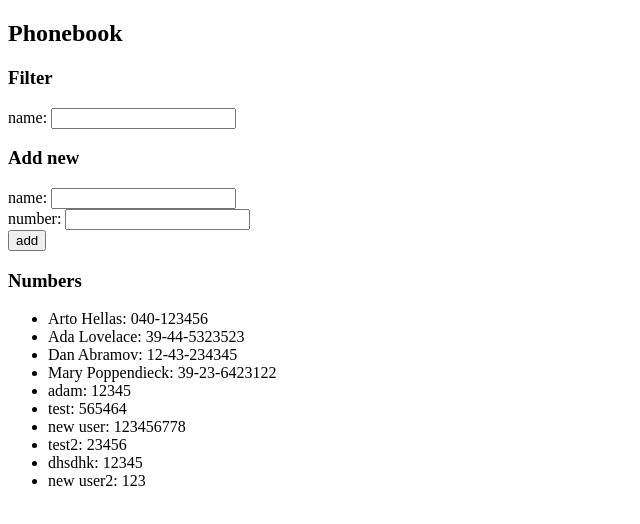
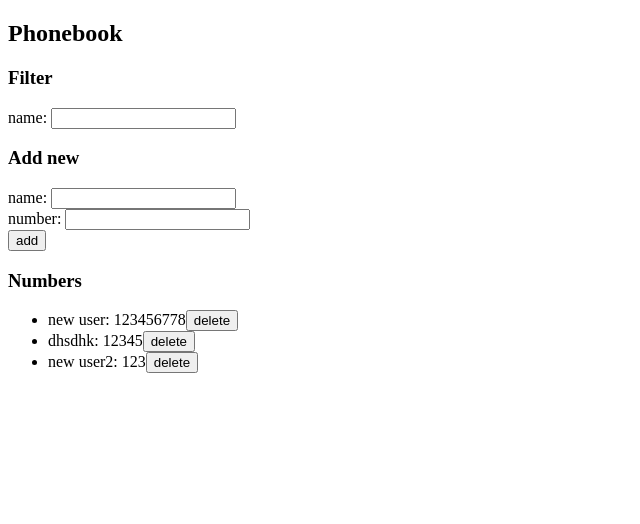
Before and after one commit to parradam/fullstackopen, a React (Create React App) app in the folder part2/phonebook/: page / in a window 1280 px wide. Shown: the top 524 px of the page, without its empty margins (0-640 px from the left). Built offline with nearby package versions, Linux system fonts and the light colour scheme; data requests are answered from the project's data file.

Commit message:
2.17 complete

```diff
--- a/part2/phonebook/db.json
+++ b/part2/phonebook/db.json
@@ -1,44 +1,9 @@
 {
   "persons": [
-    {
-      "name": "Arto Hellas",
-      "number": "040-123456",
-      "id": 1
-    },
-    {
-      "name": "Ada Lovelace",
-      "number": "39-44-5323523",
-      "id": 2
-    },
-    {
-      "name": "Dan Abramov",
-      "number": "12-43-234345",
-      "id": 3
-    },
-    {
-      "name": "Mary Poppendieck",
-      "number": "39-23-6423122",
-      "id": 4
-    },
-    {
-      "name": "adam",
-      "number": "12345",
-      "id": 5
-    },
-    {
-      "name": "test",
-      "number": "565464",
-      "id": 6
-    },
     {
       "name": "new user",
       "number": "123456778",
       "id": 7
-    },
-    {
-      "name": "test2",
-      "number": "23456",
-      "id": 8
     },
     {
       "name": "dhsdhk",
--- a/part2/phonebook/src/App.js
+++ b/part2/phonebook/src/App.js
@@ -23,6 +23,20 @@ const App = () => {
 
   const handleNumberChange = (e) => {
     setNewNumber(e.target.value)
+  }
+
+  const handleDeletePerson = (id) => {
+    const personToDelete = persons.find(person => person.id === id)
+    const continueWithDelete = window.confirm(`Delete ${personToDelete.name}?`)
+    if (!continueWithDelete) return
+
+    phonebookService
+      .deletePerson(id)
+      .then(response => console.log('delete successful'))
+      .catch(e => console.log(e))
+
+    const newPersons = persons.filter(person => person.id !== id)
+    setPersons(newPersons)
   }
 
   const handleSubmit = (e) => {
@@ -78,6 +92,7 @@ const App = () => {
       <h3>Numbers</h3>
       <Persons
         personsToShow={personsToShow}
+        handleDeletePerson={handleDeletePerson}
       />
     </div>
   )
--- /dev/null
+++ b/part2/phonebook/src/Person.js
@@ -0,0 +1,14 @@
+import React from 'react'
+
+function Person({ person, handleDeletePerson }) {
+  return (
+    <li key={person.name}>
+      {person.name}: {person.number}
+      <button onClick={() => handleDeletePerson(person.id)}>
+        delete
+      </button>
+    </li>
+  )
+}
+
+export default Person
--- a/part2/phonebook/src/Persons.js
+++ b/part2/phonebook/src/Persons.js
@@ -1,9 +1,15 @@
 import React from 'react'
+import Person from './Person'
 
-function Persons({ personsToShow }) {
+function Persons({ personsToShow, handleDeletePerson }) {
   return (
     <ul>
-        {personsToShow.map(person => <li key={person.name}>{person.name}: {person.number}</li>)}
+        {personsToShow.map(person =>
+          <Person
+            key={person.id}
+            person={person}
+            handleDeletePerson={handleDeletePerson}
+          />)}
     </ul>
   )
 }
--- a/part2/phonebook/src/services/phonebook.js
+++ b/part2/phonebook/src/services/phonebook.js
@@ -11,6 +11,12 @@ const create = newObject => {
     return request.then(response => response.data)
 }
 
-const phonebookService = { getAll, create }
+const deletePerson = id => {
+    const deleteUrl = `${baseUrl}/${id}`
+    const request = axios.delete(deleteUrl)
+    return request.then(response => true)
+}
+
+const phonebookService = { getAll, create, deletePerson }
 
 export default phonebookService
```
